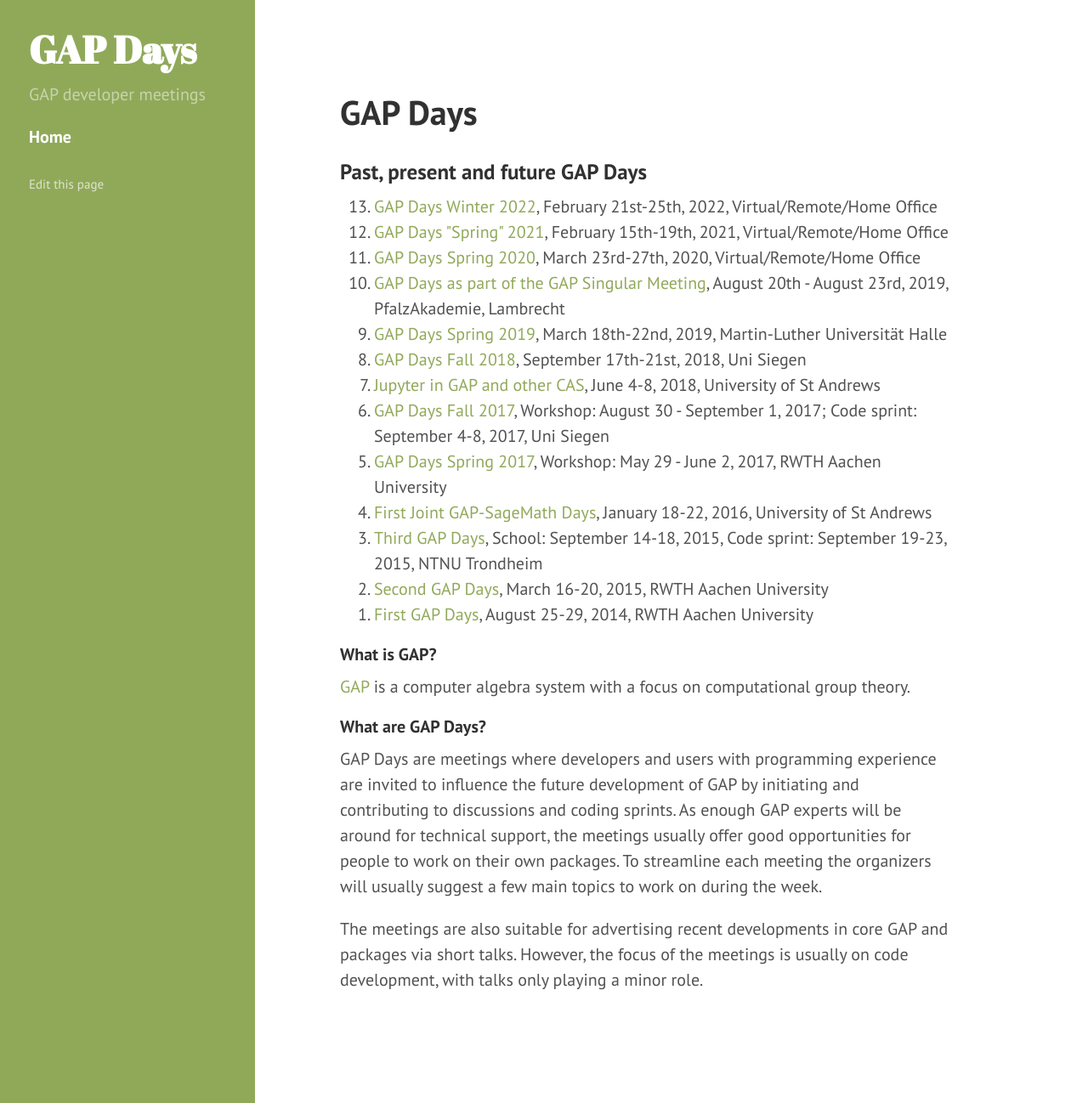
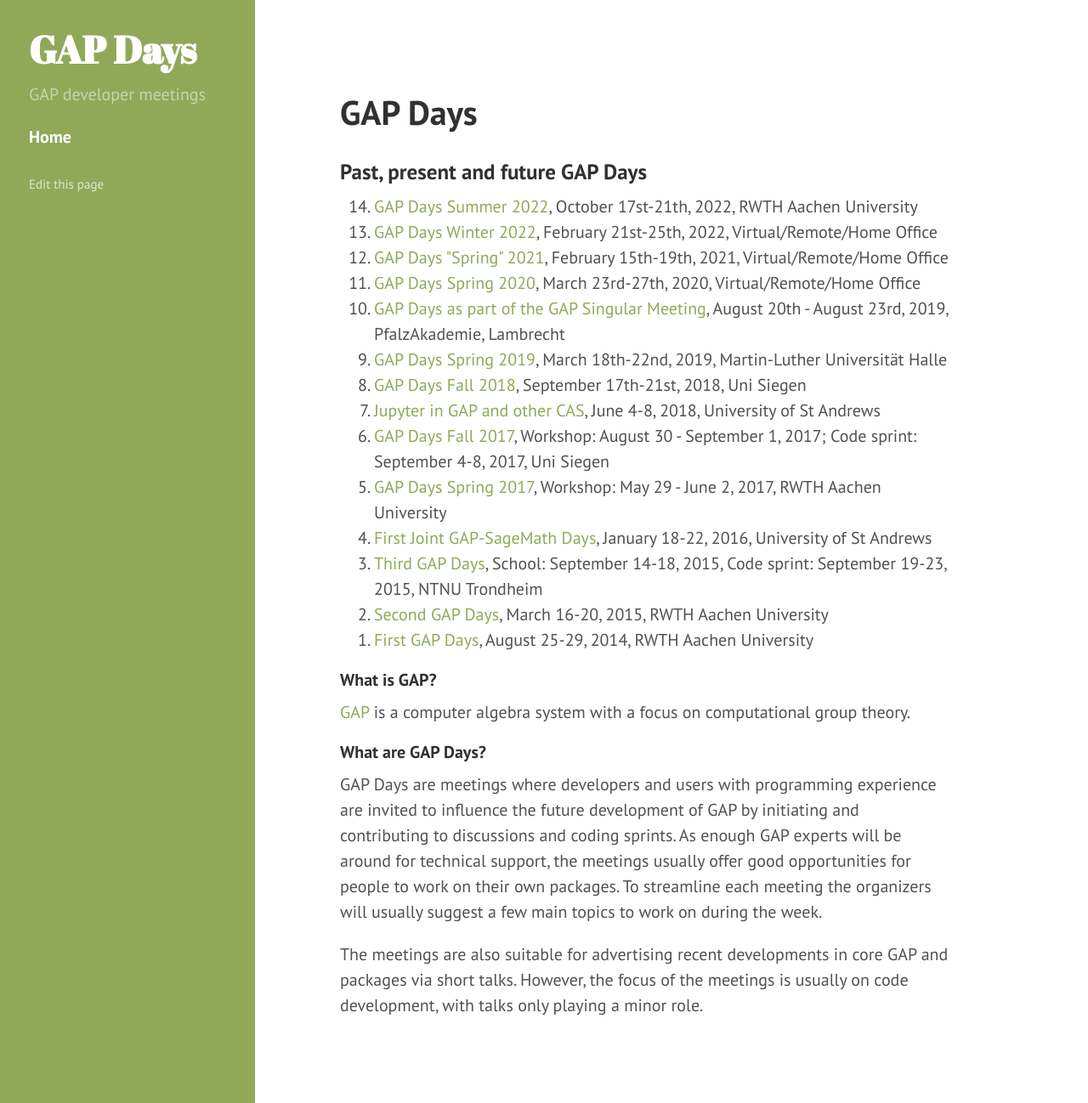
Before and after one commit to gapdays/gapdays.github.io, a Jekyll site: the page built from index.md, in a window 1280 px wide and 1298 px high. Shown: the whole window at 85% size. Built offline with Jekyll 4.4.1, drawn with Linux system fonts in a browser that asks for light colours.

Commit message:
Add GAP Days Summer 2022

```diff
--- a/index.md
+++ b/index.md
@@ -8,6 +8,7 @@ title: Home
 ### Past, present and future GAP Days
 
 <ol reversed>
+<li><a href="/gapdays2022-summer">GAP Days Summer 2022</a>, October 17st-21th, 2022, RWTH Aachen University</li>
 <li><a href="/gapdays2022-winter">GAP Days Winter 2022</a>, February 21st-25th, 2022, Virtual/Remote/Home Office</li>
 <li><a href="/gapdays2021-spring">GAP Days "Spring" 2021</a>, February 15th-19th, 2021, Virtual/Remote/Home Office</li>
 <li><a href="/gapdays2020-spring">GAP Days Spring 2020</a>, March 23rd-27th, 2020, Virtual/Remote/Home Office</li>
```
